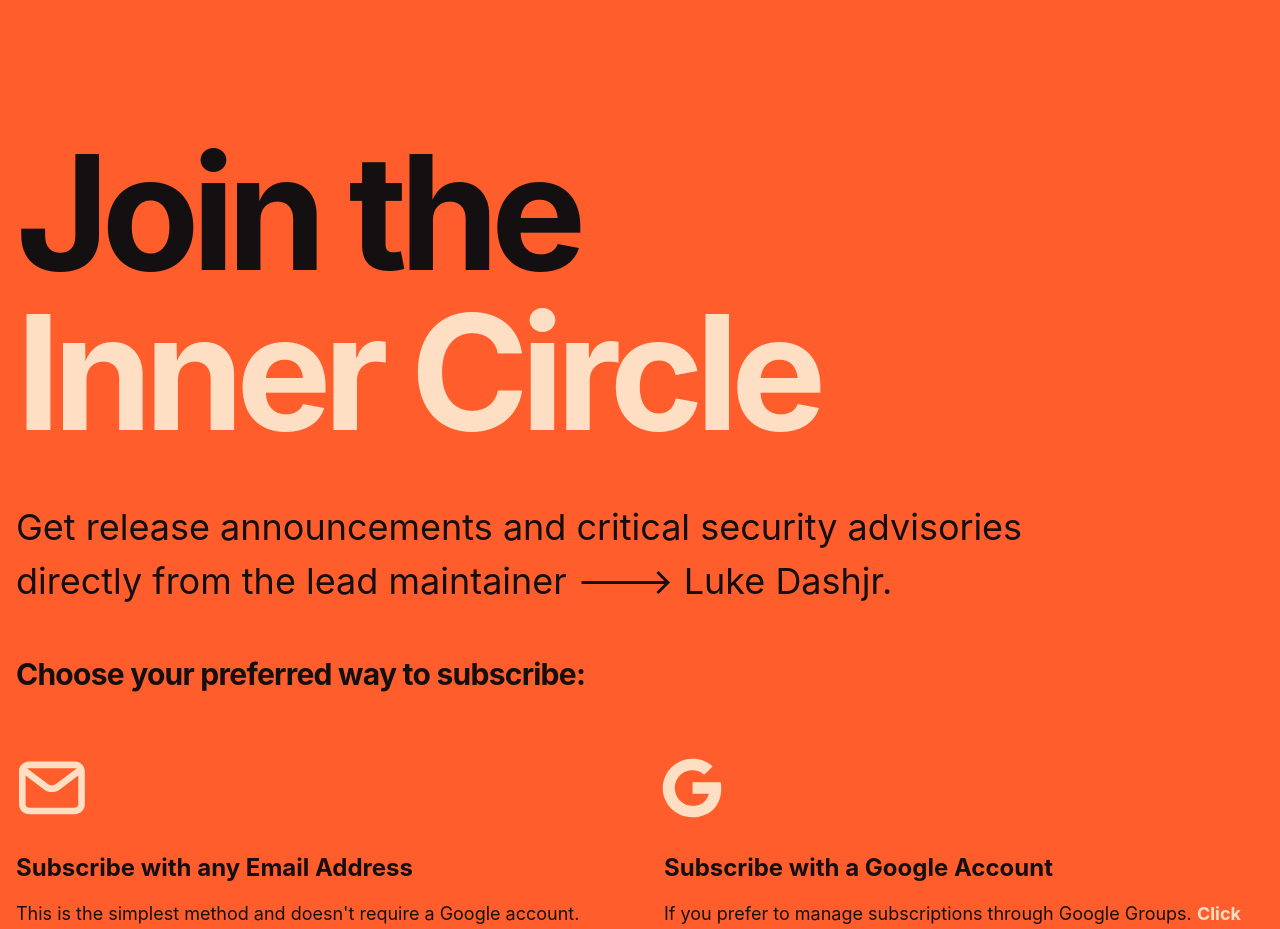
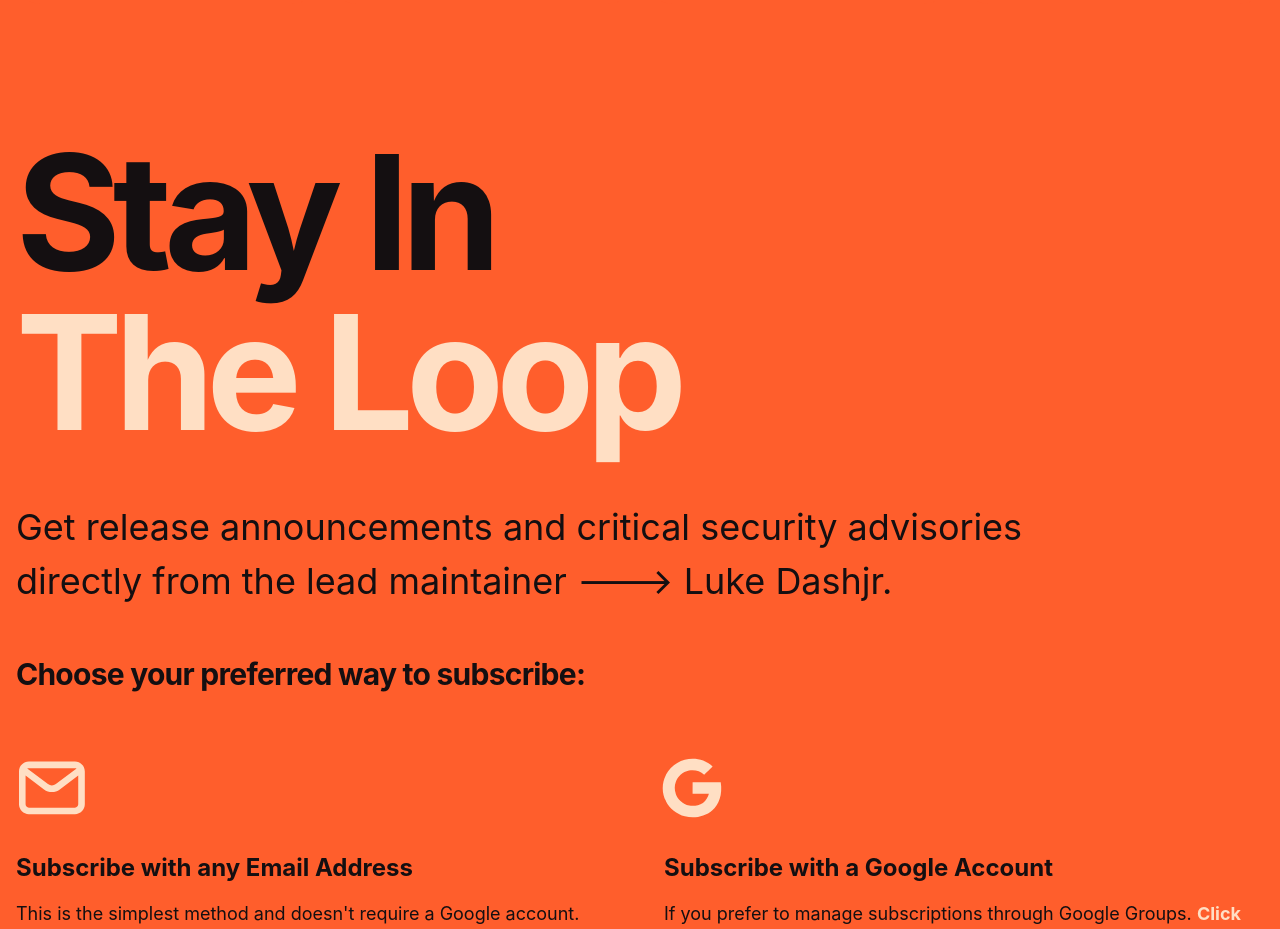
Before and after one commit to lexrexx/bitcoinknots.org, a Nuxt app: page / in a window 1280 px wide. Shown: the part 9040-9969 px from the top of the page. Built offline with nearby package versions, Linux system fonts and the light colour scheme.

Commit message:
Update News section title

```diff
--- a/app/pages/index.vue
+++ b/app/pages/index.vue
@@ -904,13 +904,13 @@
             dark:text-vanil
           "
         >
-          Join the
+          Stay In
           <span
             class="
             block text-vanil
             dark:text-brand
           "
-          > Inner Circle </span>
+          > The Loop </span>
         </h2>
 
         <h3 class="--uppercase tracking-snug mt-12 max-w-5xl text-4xl leading-normal">
```
